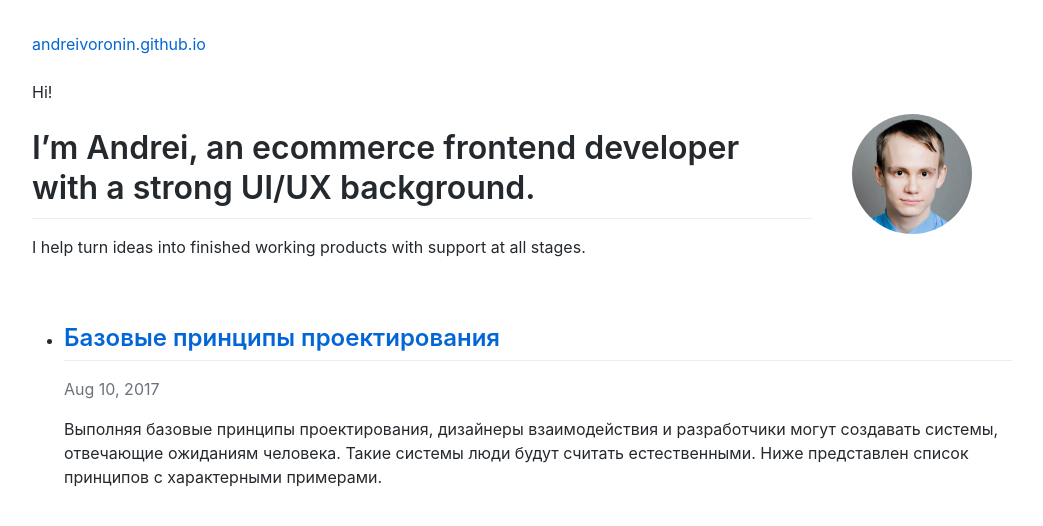
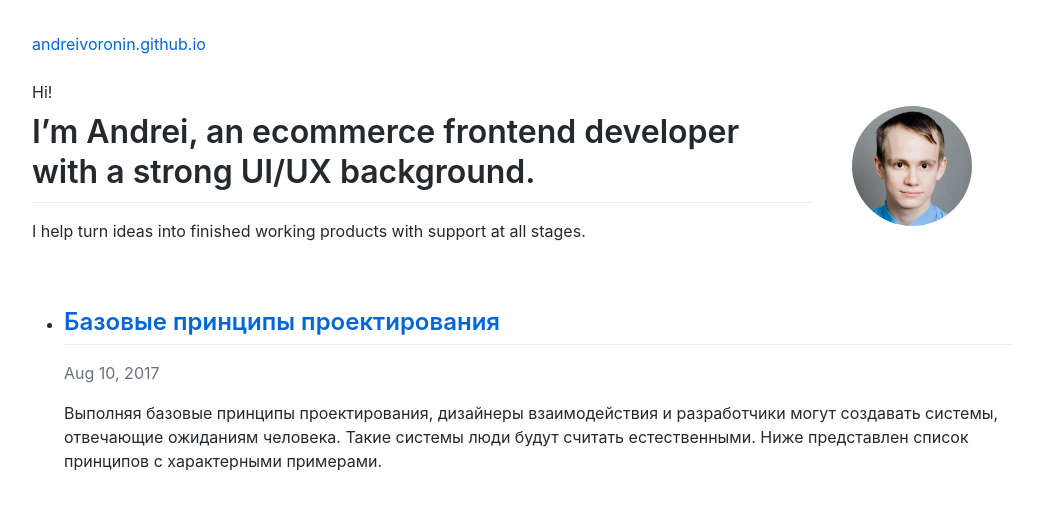
Before and after one commit to andreivoronin/andreivoronin.github.io, a Jekyll site: the page built from index.md, in a window 1280 px wide. Shown: the top 526 px of the page, without its empty margins (118-1161 px from the left). Built offline with Jekyll 4.4.1, drawn with Linux system fonts in a browser that asks for light colours.

Commit message:
Update style.css

```diff
--- a/assets/css/style.css
+++ b/assets/css/style.css
@@ -35,11 +35,11 @@
     margin-bottom: 24px;
 }
 
-.hero__greeting {
+.hero__greeting.hero__greeting {
     margin-bottom: 8px;
 }
 
-.hero__title {
+.hero__title.hero__title {
     margin-top: 8px;
 }
 
```
